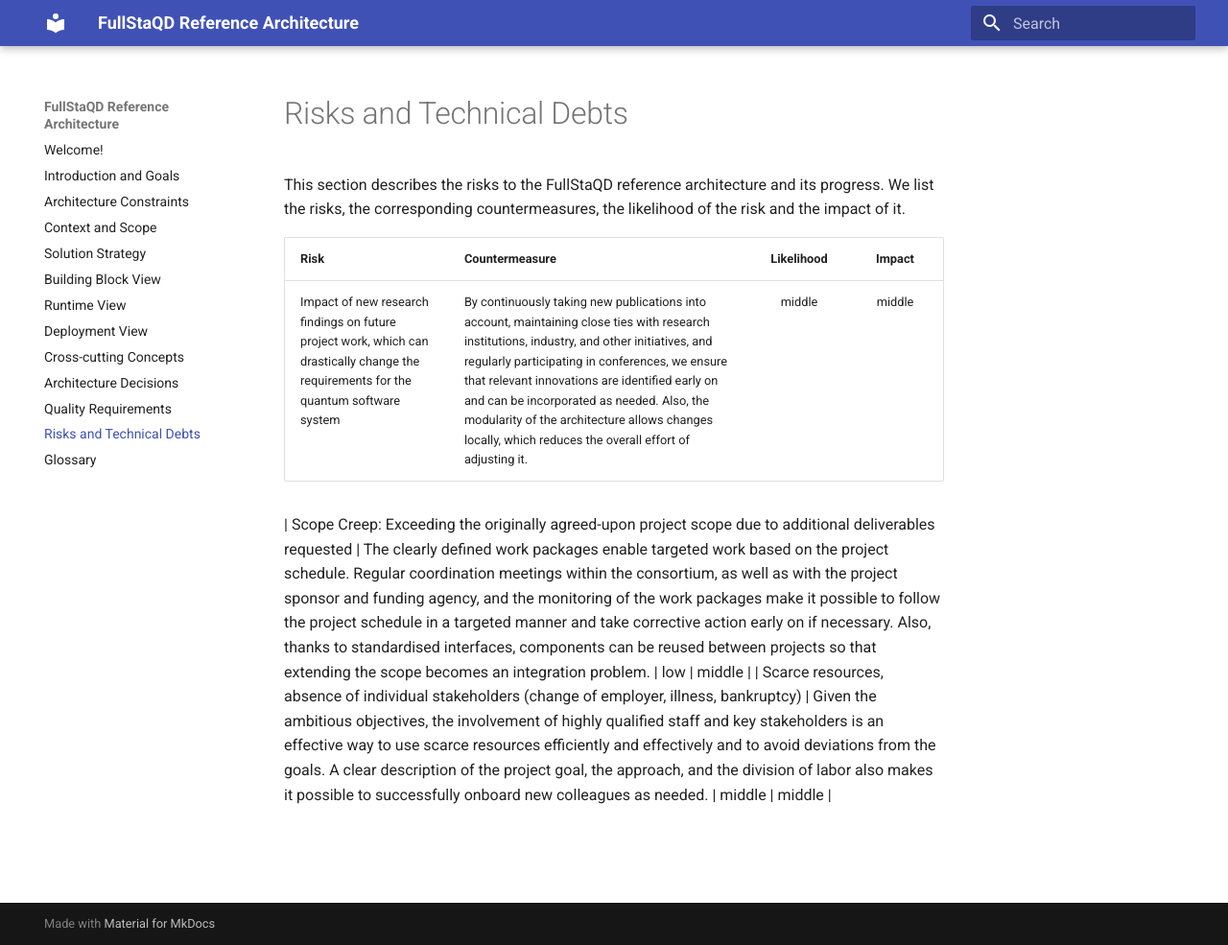
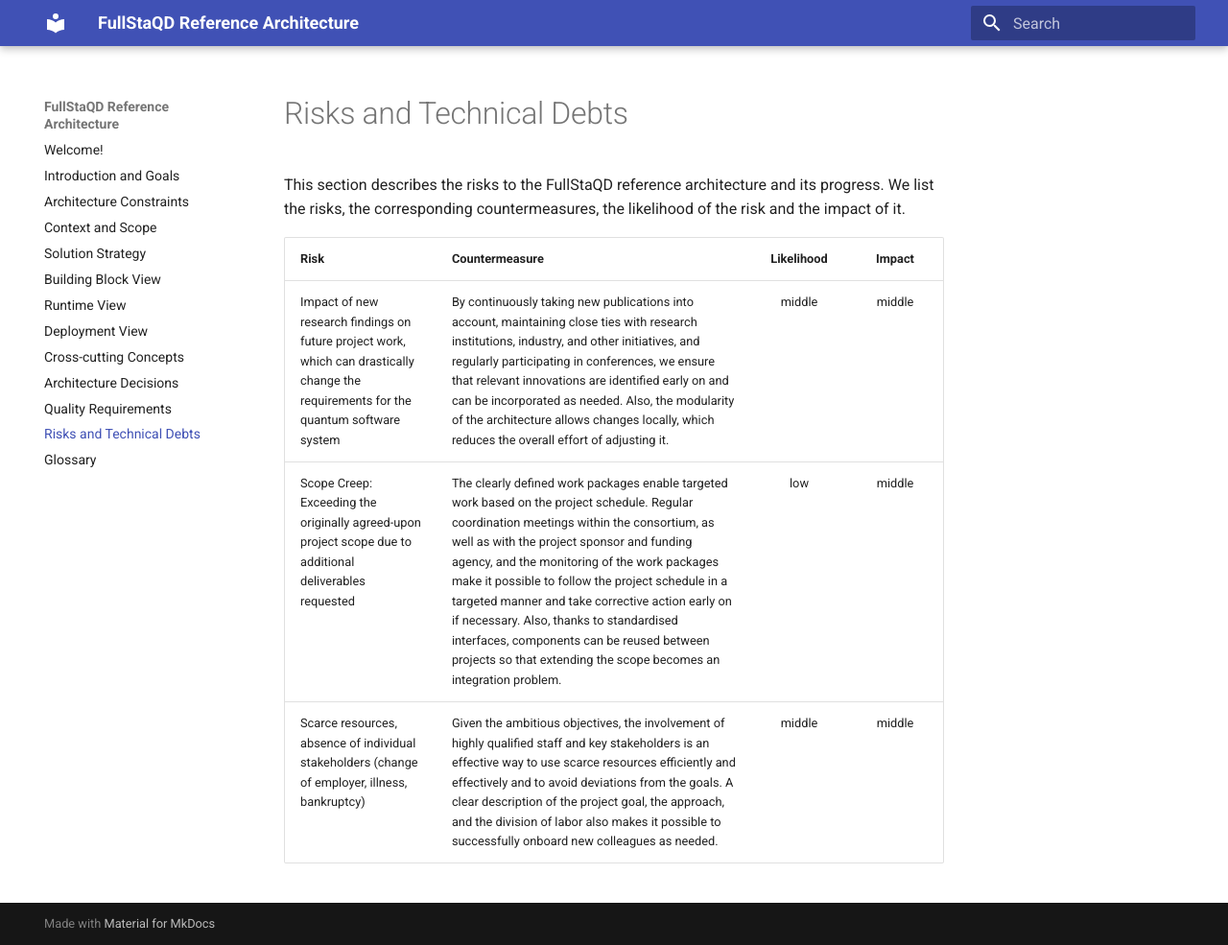
Before and after one commit to FullStaQD/architecture, an MkDocs documentation site: the page built from docs/11_technical_risks.md, in a window 1280 px wide and 985 px high. Shown: the whole window at 96% size. Built offline with MkDocs 1.6.1 and Material for MkDocs 9.7.7, drawn with Linux system fonts in a browser that asks for light colours.

```diff
--- a/docs/11_technical_risks.md
+++ b/docs/11_technical_risks.md
@@ -4,7 +4,8 @@ This section describes the risks to the FullStaQD reference architecture and its
 | Risk  | Countermeasure |   Likelihood | Impact |
 | ------------- | ------------- |   :---: |   :---:  |
 | Impact of new research findings on future project work, which can drastically change the requirements for the quantum software system | By continuously taking new publications into account, maintaining close ties with research institutions, industry, and other initiatives, and regularly participating in conferences, we ensure that relevant innovations are identified early on and can be incorporated as needed. Also, the modularity of the architecture allows changes locally, which reduces the overall effort of adjusting it.  | middle | middle |
+| Scope Creep: Exceeding the originally agreed-upon project scope due to additional deliverables requested  | The clearly defined work packages enable targeted work based on the project schedule. Regular coordination meetings within the consortium, as well as with the project sponsor and funding agency, and the monitoring of the work packages make it possible to follow the project schedule in a targeted manner and take corrective action early on if necessary. Also, thanks to standardised interfaces, components can be reused between projects so that extending the scope becomes an integration problem. | low | middle |
+| Scarce resources, absence of individual stakeholders (change of employer, illness, bankruptcy)  | Given the ambitious objectives, the involvement of highly qualified staff and key stakeholders is an effective way to use scarce resources efficiently and effectively and to avoid deviations from the goals. A clear description of the project goal, the approach, and the division of labor also makes it possible to successfully onboard new colleagues as needed.    | middle | middle |
+
 <!--| Delays in the process, such as during the implementation of components.   |  A schedule is intended to help prevent delays in the completion of work packages. As part of overall project management, comprehensive communication and monitoring structures will also be established. Regular coordination meetings will be scheduled to review the status of the work packages. This will allow any problems to be identified and communicated early on, thereby accelerating the process of finding solutions within the consortium. | middle | low |
 | Interdependencies among the work packages, including the integration of knowledge from interdisciplinary and transdisciplinary perspectives  | The project office will actively support knowledge transfer within the consortium within the defined governance structures. Cross-focus-group workshops and coordination meetings will ensure a continuous flow of information  | middle | middle | -->
-| Scope Creep: Exceeding the originally agreed-upon project scope due to additional deliverables requested  | The clearly defined work packages enable targeted work based on the project schedule. Regular coordination meetings within the consortium, as well as with the project sponsor and funding agency, and the monitoring of the work packages make it possible to follow the project schedule in a targeted manner and take corrective action early on if necessary. Also, thanks to standardised interfaces, components can be reused between projects so that extending the scope becomes an integration problem. | low | middle |
-| Scarce resources, absence of individual stakeholders (change of employer, illness, bankruptcy)  | Given the ambitious objectives, the involvement of highly qualified staff and key stakeholders is an effective way to use scarce resources efficiently and effectively and to avoid deviations from the goals. A clear description of the project goal, the approach, and the division of labor also makes it possible to successfully onboard new colleagues as needed.    | middle | middle |
```
